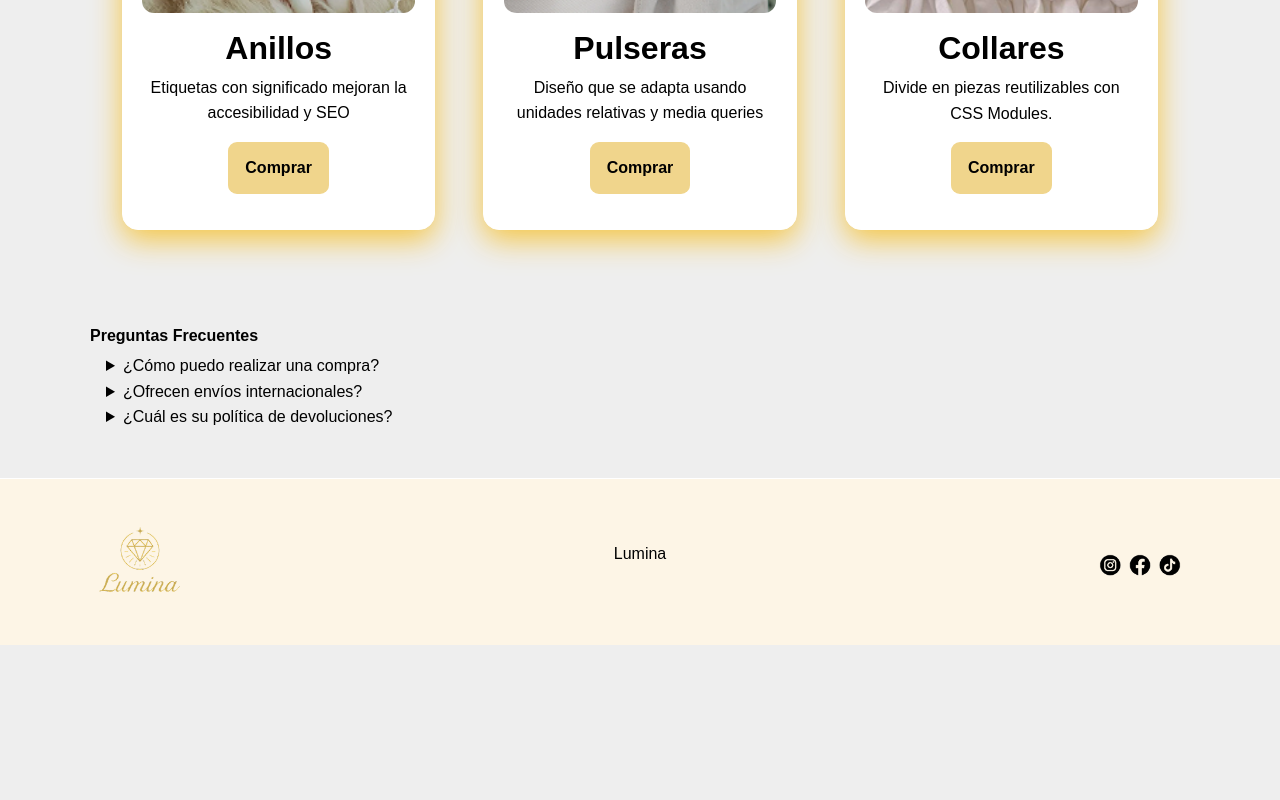
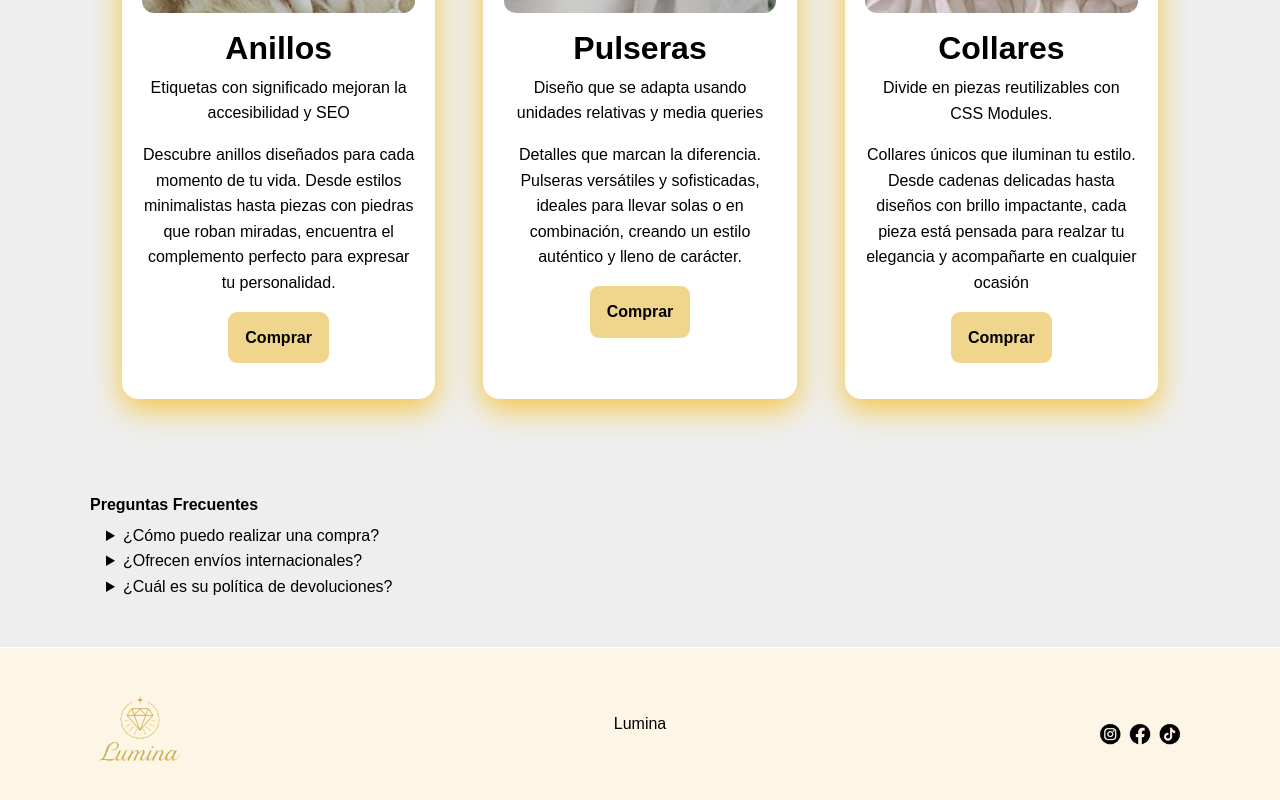
Before and after one commit to SpeedChela/Lumina, a Next.js app: page / in a window 1280 px wide. Shown: the part 1336-2136 px from the top of the page. Before the commit the page ends 1981 px from the top, so only its background shows below. Built offline with nearby package versions, Linux system fonts and the light colour scheme.

Commit message:
Agregue descripcion a los produtos a vender

```diff
--- a/app/page.tsx
+++ b/app/page.tsx
@@ -73,6 +73,9 @@ export default function Home() {
                 />
                 <h3 className="h3">Anillos</h3>
                 <p>Etiquetas con significado mejoran la accesibilidad y SEO</p>
+                <p>Descubre anillos diseñados para cada momento de tu vida.
+                   Desde estilos minimalistas hasta piezas con piedras que roban miradas,
+                    encuentra el complemento perfecto para expresar tu personalidad.</p>
                 <p><a className="btn">Comprar</a></p>
               </article>
               {/* Tarjeta 2: Pulseras */}
@@ -86,6 +89,9 @@ export default function Home() {
                 />
                 <h3 className="h3">Pulseras</h3>
                 <p>Diseño que se adapta usando unidades relativas y media queries</p>
+                <p>Detalles que marcan la diferencia. Pulseras versátiles y sofisticadas,
+                   ideales para llevar solas o en combinación, creando un estilo auténtico
+                    y lleno de carácter.</p>
                 <p><a className="btn">Comprar</a></p>
               </article>
               {/* Tarjeta 3: Collares */}
@@ -99,6 +105,9 @@ export default function Home() {
                 />
                 <h3 className="h3">Collares</h3>
                 <p>Divide en piezas reutilizables con CSS Modules.</p>
+                <p>Collares únicos que iluminan tu estilo. Desde cadenas delicadas hasta
+                   diseños con brillo impactante, cada pieza está pensada para realzar tu
+                    elegancia y acompañarte en cualquier ocasión</p>
                 <p><a className="btn">Comprar</a></p>
               </article>
             </div>
```
